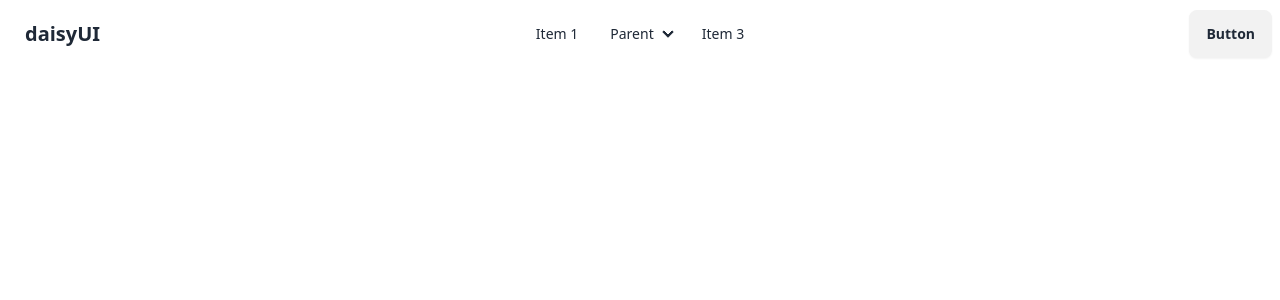
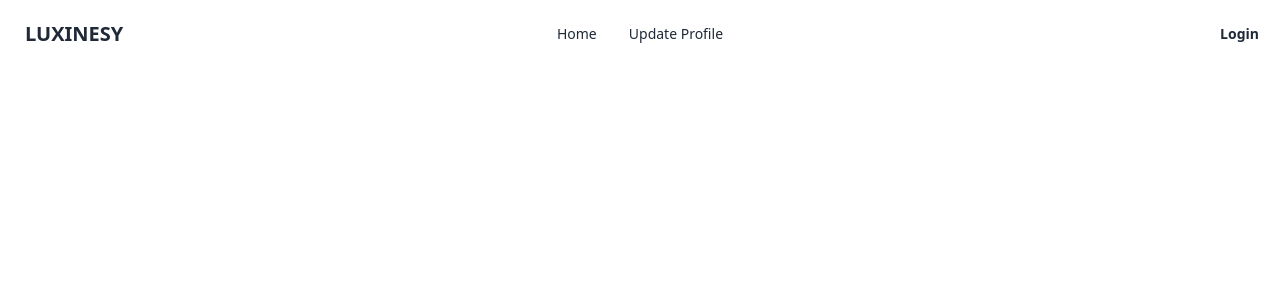
Before and after one commit to JuborajSujon/luxinesy, a React (Vite) app: page / in a window 1280 px wide. Shown: the top 300 px of the page. Built offline with nearby package versions, Linux system fonts and the light colour scheme.

Commit message:
Simple Navbar  define

```diff
--- a/src/components/Navbar/Navbar.jsx
+++ b/src/components/Navbar/Navbar.jsx
@@ -1,4 +1,16 @@
 const Navbar = () => {
+  const user = false;
+  const navList = (
+    <>
+      {" "}
+      <li>
+        <a>Home</a>
+      </li>
+      <li>
+        <a>Update Profile</a>
+      </li>
+    </>
+  );
   return (
     <div className="navbar bg-base-100">
       <div className="navbar-start">
@@ -21,52 +33,46 @@ const Navbar = () => {
           <ul
             tabIndex={0}
             className="menu menu-sm dropdown-content mt-3 z-[1] p-2 shadow bg-base-100 rounded-box w-52">
-            <li>
-              <a>Item 1</a>
-            </li>
-            <li>
-              <a>Parent</a>
-              <ul className="p-2">
-                <li>
-                  <a>Submenu 1</a>
-                </li>
-                <li>
-                  <a>Submenu 2</a>
-                </li>
-              </ul>
-            </li>
-            <li>
-              <a>Item 3</a>
-            </li>
+            {navList}
           </ul>
         </div>
-        <a className="btn btn-ghost text-xl">daisyUI</a>
+        <a className="btn btn-ghost text-xl ">LUXINESY</a>
       </div>
       <div className="navbar-center hidden lg:flex">
-        <ul className="menu menu-horizontal px-1">
-          <li>
-            <a>Item 1</a>
-          </li>
-          <li>
-            <details>
-              <summary>Parent</summary>
-              <ul className="p-2">
-                <li>
-                  <a>Submenu 1</a>
-                </li>
-                <li>
-                  <a>Submenu 2</a>
-                </li>
-              </ul>
-            </details>
-          </li>
-          <li>
-            <a>Item 3</a>
-          </li>
-        </ul>
+        <ul className="menu menu-horizontal px-1">{navList}</ul>
       </div>
       <div className="navbar-end">
-        <a className="btn">Button</a>
+        {user ? (
+          <div className="dropdown dropdown-end">
+            <label tabIndex={0} className="btn btn-ghost btn-circle avatar">
+              <div className="w-10 rounded-full bg-green-500">
+                <img
+                  className=""
+                  src={
+                    user?.photoURL ||
+                    "https://png.pngtree.com/png-clipart/20210129/ourmid/pngtree-default-male-avatar-png-image_2811083.jpg"
+                  }
+                />
+              </div>
+            </label>
+            <ul
+              tabIndex={0}
+              className="menu menu-sm dropdown-content mt-3 z-[1] p-2 shadow bg-base-100 rounded-box w-52">
+              <li>
+                <button className="btn btn-sm  btn-ghost">
+                  {user?.displayName || "user name not found"}
+                </button>
+              </li>
+              <li>
+                <button className="btn btn-sm  btn-ghost">Logout</button>
+              </li>
+            </ul>
+          </div>
+        ) : (
+          <a to="/login">
+            <button className="btn btn-sm  btn-ghost">Login</button>
+          </a>
+        )}
       </div>
     </div>
   );
```
